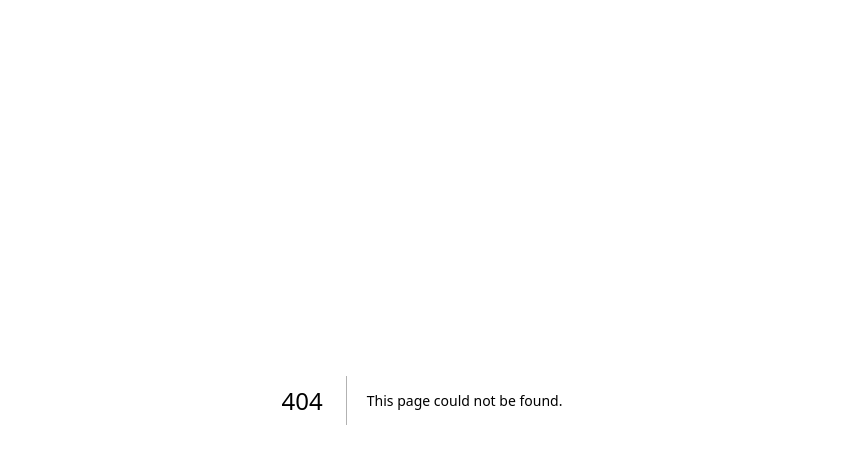
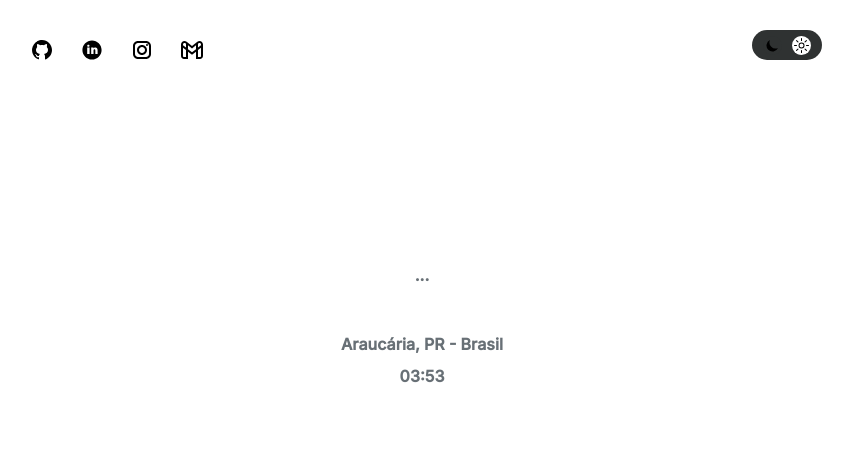
Before and after one commit to ricardogdf/Portfolio, a Next.js app: page /devAssist in a window 1280 px wide. Before the commit this address had no page. Shown: the top 464 px of the page, without its empty margins (218-1071 px from the left). Built offline with nearby package versions, Linux system fonts and the light colour scheme; a web font is replaced by a local one.

Commit message:
create screen dev assist

```diff
--- /dev/null
+++ b/pages/devAssist.js
@@ -0,0 +1,75 @@
+import Flex from '../src/components/Flex'
+import Box from '../src/components/Box'
+import BoxSocialMedia from '../src/components/BoxSocialMedia'
+import Container from '../src/components/Container'
+import TextSub from '../src/components/TextSub'
+import Text from '../src/components/Text'
+import Link from '../src/components/Link'
+import Header from '../src/components/Header'
+import { useTheme } from 'next-themes'
+
+export default function Home() {
+  const { setTheme } = useTheme()
+  const zeroFill = n => {
+    return ('0' + n).slice(-2);
+  }
+  const interval = setInterval(() => {
+    const now = new Date();
+    const dataHora = zeroFill(now.getHours()) + ':' + zeroFill(now.getMinutes());
+    document.getElementById('time').innerHTML = dataHora;
+  }, 1000);
+  return (
+    <>
+      <title>Ricardo Gonçalves</title>
+      <Header>
+        <Flex style={{ gap: '10px' }}>
+          <a href='https://github.com/ricardogdf'>
+            <BoxSocialMedia>
+              <svg xmlns="http://www.w3.org/2000/svg" viewBox="0 0 24 24" width="24px" height="24px"><path d="M10.9,2.1c-4.6,0.5-8.3,4.2-8.8,8.7c-0.5,4.7,2.2,8.9,6.3,10.5C8.7,21.4,9,21.2,9,20.8v-1.6c0,0-0.4,0.1-0.9,0.1 c-1.4,0-2-1.2-2.1-1.9c-0.1-0.4-0.3-0.7-0.6-1C5.1,16.3,5,16.3,5,16.2C5,16,5.3,16,5.4,16c0.6,0,1.1,0.7,1.3,1c0.5,0.8,1.1,1,1.4,1 c0.4,0,0.7-0.1,0.9-0.2c0.1-0.7,0.4-1.4,1-1.8c-2.3-0.5-4-1.8-4-4c0-1.1,0.5-2.2,1.2-3C7.1,8.8,7,8.3,7,7.6C7,7.2,7,6.6,7.3,6 c0,0,1.4,0,2.8,1.3C10.6,7.1,11.3,7,12,7s1.4,0.1,2,0.3C15.3,6,16.8,6,16.8,6C17,6.6,17,7.2,17,7.6c0,0.8-0.1,1.2-0.2,1.4 c0.7,0.8,1.2,1.8,1.2,3c0,2.2-1.7,3.5-4,4c0.6,0.5,1,1.4,1,2.3v2.6c0,0.3,0.3,0.6,0.7,0.5c3.7-1.5,6.3-5.1,6.3-9.3 C22,6.1,16.9,1.4,10.9,2.1z" /></svg>
+            </BoxSocialMedia>
+          </a>
+          <a href='https://www.linkedin.com/in/ricardo-gon%C3%A7alves-da-fonseca-0437741b0'>
+            <BoxSocialMedia>
+              <svg xmlns="http://www.w3.org/2000/svg" viewBox="0 0 30 30" width="24px" height="24px"><path d="M15,3C8.373,3,3,8.373,3,15c0,6.627,5.373,12,12,12s12-5.373,12-12C27,8.373,21.627,3,15,3z M10.496,8.403 c0.842,0,1.403,0.561,1.403,1.309c0,0.748-0.561,1.309-1.496,1.309C9.561,11.022,9,10.46,9,9.712C9,8.964,9.561,8.403,10.496,8.403z M12,20H9v-8h3V20z M22,20h-2.824v-4.372c0-1.209-0.753-1.488-1.035-1.488s-1.224,0.186-1.224,1.488c0,0.186,0,4.372,0,4.372H14v-8 h2.918v1.116C17.294,12.465,18.047,12,19.459,12C20.871,12,22,13.116,22,15.628V20z" /></svg>
+            </BoxSocialMedia>
+          </a>
+          <a href='https://www.instagram.com/mad.rickk/'>
+            <BoxSocialMedia>
+              <svg xmlns="http://www.w3.org/2000/svg" viewBox="0 0 24 24" width="24px" height="24px"><path d="M 8 3 C 5.243 3 3 5.243 3 8 L 3 16 C 3 18.757 5.243 21 8 21 L 16 21 C 18.757 21 21 18.757 21 16 L 21 8 C 21 5.243 18.757 3 16 3 L 8 3 z M 8 5 L 16 5 C 17.654 5 19 6.346 19 8 L 19 16 C 19 17.654 17.654 19 16 19 L 8 19 C 6.346 19 5 17.654 5 16 L 5 8 C 5 6.346 6.346 5 8 5 z M 17 6 A 1 1 0 0 0 16 7 A 1 1 0 0 0 17 8 A 1 1 0 0 0 18 7 A 1 1 0 0 0 17 6 z M 12 7 C 9.243 7 7 9.243 7 12 C 7 14.757 9.243 17 12 17 C 14.757 17 17 14.757 17 12 C 17 9.243 14.757 7 12 7 z M 12 9 C 13.654 9 15 10.346 15 12 C 15 13.654 13.654 15 12 15 C 10.346 15 9 13.654 9 12 C 9 10.346 10.346 9 12 9 z" /></svg>
+            </BoxSocialMedia>
+          </a>
+          <a href='https://mail.google.com/mail/u/1/#inbox?compose=GTvVlcSHvpDhMTCfjcFpsHLzxzhfFCprDtrlZDzzphgbdjTSJRVHwvtptQKbnrNlKdQcTPMdwxqrL'>
+            <BoxSocialMedia>
+              <svg xmlns="http://www.w3.org/2000/svg" viewBox="0 0 24 24" width="24px" height="24px"><path d="M 4.5 3 C 2.5788117 3 1 4.5788117 1 6.5 L 1 18 C 1 19.64497 2.3550302 21 4 21 L 8 21 L 8 13.673828 L 12 16.798828 L 16 13.673828 L 16 21 L 20 21 C 21.64497 21 23 19.64497 23 18 L 23 6.5 C 23 4.5788117 21.421188 3 19.5 3 C 18.750123 3 17.982547 3.2422598 17.34375 3.7421875 L 12 7.9121094 L 6.65625 3.7421875 L 6.6542969 3.7421875 C 6.0158061 3.2430811 5.2492693 3 4.5 3 z M 4.5 5 C 4.8301235 5 5.1426247 5.098287 5.4238281 5.3183594 L 6 5.7675781 L 6 9.5742188 L 3 7.2324219 L 3 6.5 C 3 5.6591883 3.6591883 5 4.5 5 z M 19.5 5 C 20.340812 5 21 5.6591883 21 6.5 L 21 7.2324219 L 18 9.5742188 L 18 5.7675781 L 18.576172 5.3183594 C 18.857375 5.0982871 19.169877 5 19.5 5 z M 8 7.328125 L 12 10.449219 L 16 7.328125 L 16 11.136719 L 12 14.261719 L 8 11.136719 L 8 7.328125 z M 3 9.7695312 L 6 12.111328 L 6 19 L 4 19 C 3.4349698 19 3 18.56503 3 18 L 3 9.7695312 z M 21 9.7695312 L 21 18 C 21 18.56503 20.56503 19 20 19 L 18 19 L 18 12.111328 L 21 9.7695312 z" /></svg>
+            </BoxSocialMedia>
+          </a>
+        </Flex>
+        <Flex style={{ width: '70px', height: '30px', justifyContent: 'center', alignItems: 'center', gap: '10px', borderRadius: '9999px', backgroundColor: '#2f3232' }}>
+          <button onClick={() => setTheme('dark')}>
+            <Flex className='selectDarkMode'>
+              <svg width='15px' xmlns="http://www.w3.org/2000/svg" viewBox="0 0 15 15" aria-label="dark theme icon"><path d="M12.97 9.97a6 6 0 0 1-7.94-7.94 6 6 0 1 0 7.94 7.94Z"></path></svg>
+            </Flex>
+          </button>
+          <button onClick={() => setTheme('light')}>
+            <Flex className='selectlightMode'>
+              <svg width='15px' xmlns="http://www.w3.org/2000/svg" viewBox="0 0 15 15" aria-label="light theme icon"><path fill-rule="evenodd" clip-rule="evenodd" d="M7.5 0a.5.5 0 0 1 .5.5v2a.5.5 0 0 1-1 0v-2a.5.5 0 0 1 .5-.5ZM2.197 2.197a.5.5 0 0 1 .707 0L4.318 3.61a.5.5 0 0 1-.707.707L2.197 2.904a.5.5 0 0 1 0-.707ZM.5 7a.5.5 0 0 0 0 1h2a.5.5 0 0 0 0-1h-2Zm1.697 5.803a.5.5 0 0 1 0-.707l1.414-1.414a.5.5 0 1 1 .707.707l-1.414 1.414a.5.5 0 0 1-.707 0ZM12.5 7a.5.5 0 0 0 0 1h2a.5.5 0 0 0 0-1h-2Zm-1.818-2.682a.5.5 0 0 1 0-.707l1.414-1.414a.5.5 0 1 1 .707.707L11.39 4.318a.5.5 0 0 1-.707 0ZM8 12.5a.5.5 0 0 0-1 0v2a.5.5 0 0 0 1 0v-2Zm2.682-1.818a.5.5 0 0 1 .707 0l1.414 1.414a.5.5 0 1 1-.707.707l-1.414-1.414a.5.5 0 0 1 0-.707ZM5.5 7.5a2 2 0 1 1 4 0 2 2 0 0 1-4 0Zm2-3a3 3 0 1 0 0 6 3 3 0 0 0 0-6Z"></path></svg>
+            </Flex>
+          </button>
+        </Flex>
+      </Header>
+
+      <Container>
+
+        <footer>
+          <Flex className='development'>
+            <TextSub as='span'>...</TextSub>
+          </Flex>
+          <Flex className="sky">
+            <TextSub as='span'>Araucária, PR - Brasil</TextSub>
+            <TextSub as='span' id='time'></TextSub>
+          </Flex>
+        </footer>
+      </Container>
+    </>
+  )
+}
```
